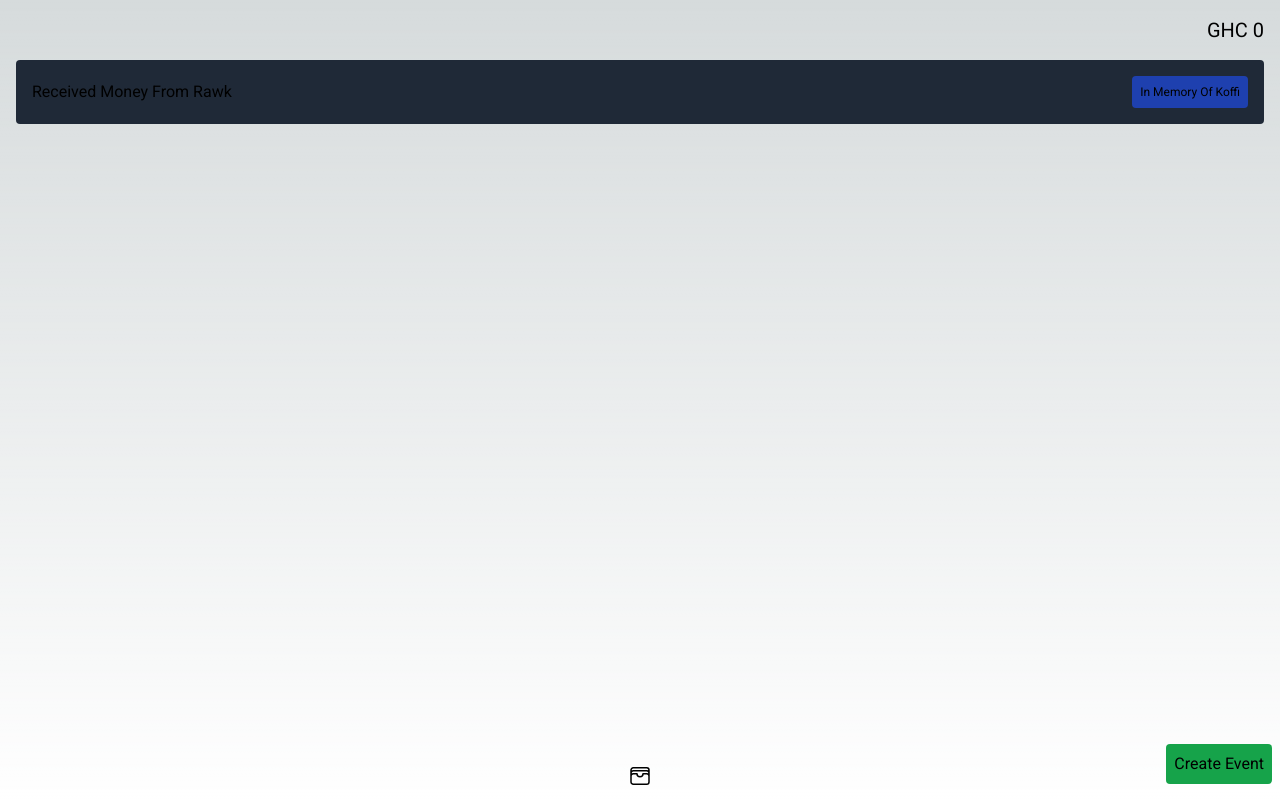
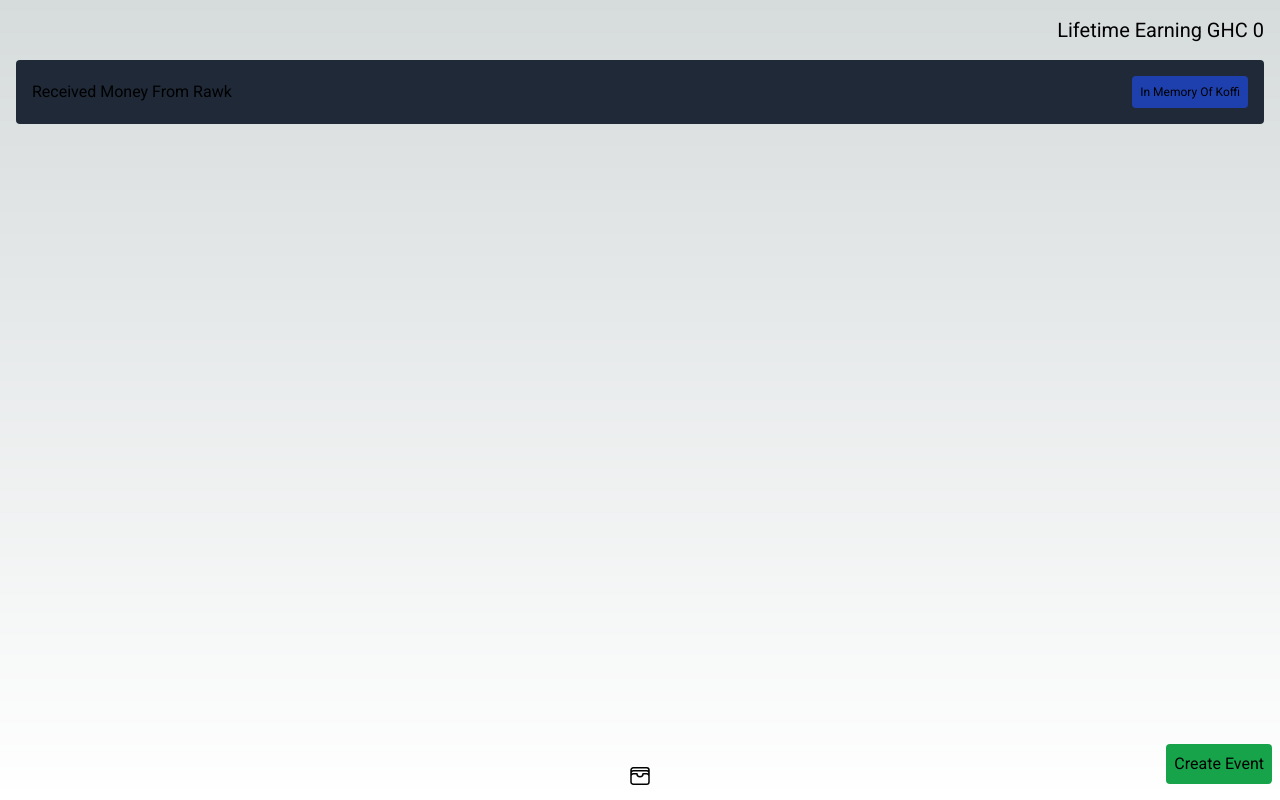
Before and after one commit to rawkakani/literate-enigma, a Next.js app in the folder ripple/: page / in a window 1280 px wide. Both pictures are taken after typing "Sample" into the empty fields and a click on the button "Update Wallet". Built offline with nearby package versions, Linux system fonts and the light colour scheme.

Commit message:
removed the withdaw functionality

```diff
--- a/ripple/src/app/page.js
+++ b/ripple/src/app/page.js
@@ -69,18 +69,11 @@ export default function Home() {
       <div className="w-full h-full flex flex-col p-2">
 
         <div className="flex justify-end p-2">
-          <div className="text-xl">GHC <span>{wallet}</span></div>
+          <div className="text-xl">Lifetime Earning GHC <span>{wallet}</span></div>
         </div>
 
 
-        {!isWithdrawn ?  <Transaction/> : <>
-        <div className="w-full flex items-center justify-center flex-grow text-center">
-          <p className="w-64">
-            Since your last withdrawal you have not created a new event
-          </p>
-
-        </div>
-        </>}
+        <Transaction/>
 
 
         <div className="w-full absolute flex p-4 bottom-0 justify-end">
```
